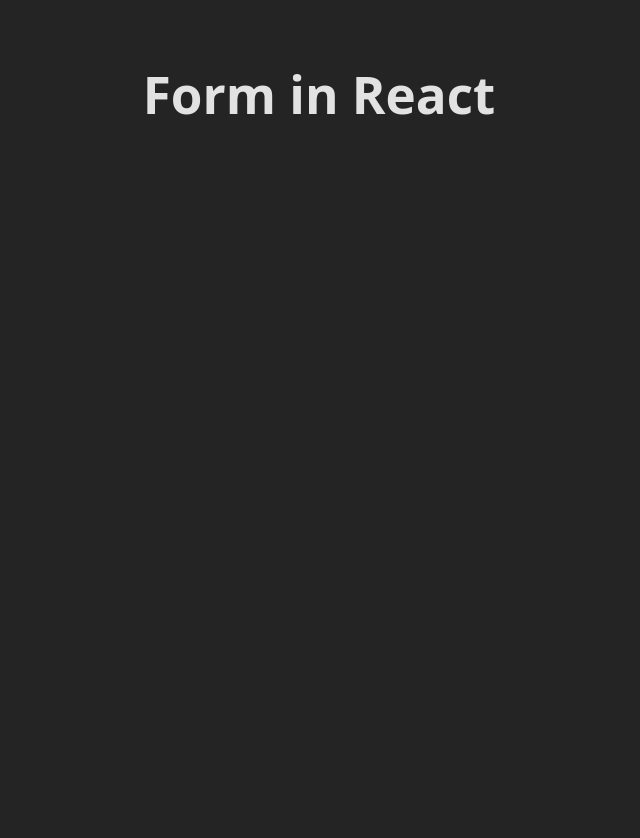
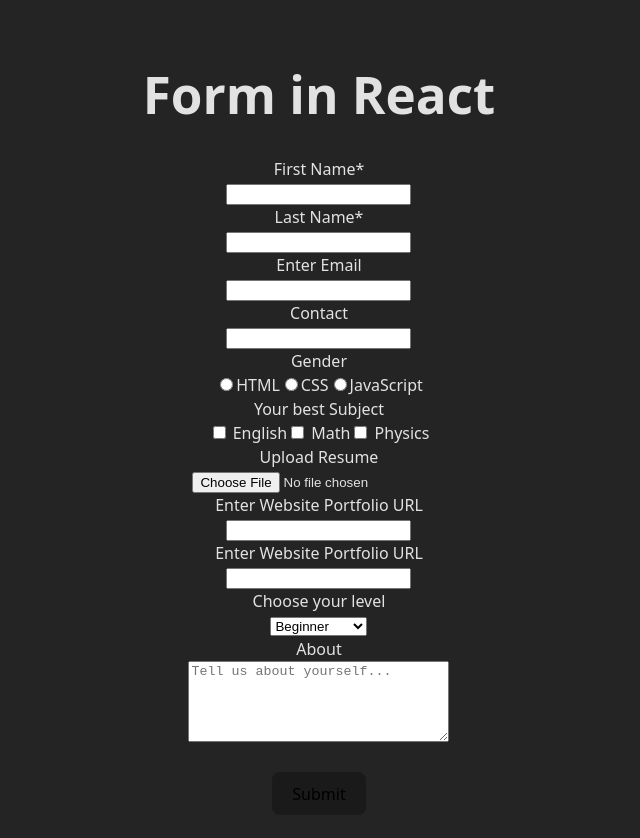
Before and after one commit to frances-joffany-navarro/form-in-react, a React (Vite) app: page / in a window 1280 px wide. Shown: the top 838 px of the page, without its empty margins (321-961 px from the left). Before the commit the page ends 800 px from the top, so only its background shows below. Built offline with nearby package versions, Linux system fonts and the light colour scheme.

Commit message:
added static form of the mockup

```diff
--- a/src/App.jsx
+++ b/src/App.jsx
@@ -1,10 +1,58 @@
 //import { useState } from 'react'
 import './App.css'
 
-export default function App() {
+function App() {
   return (
     <>
       <h1>Form in React</h1>
+      <PersonalInfoForm />
     </>
   )
 }
+
+function PersonalInfoForm() {
+  return (
+    <form>
+      <label>First Name* </label><br />
+      <input type="text" name="firstName" /><br />
+      <label>Last Name* </label><br />
+      <input type="text" name="lastName" /><br />
+      <label>Enter Email </label><br />
+      <input type="email" name="email" /><br />
+      <label>Contact </label><br />
+      <input type="text" name="contact" /><br />
+      <label htmlFor="gender">Gender</label><br />
+      <input type="radio" id="male" name="gender" value="male" />
+      <label htmlFor="male">HTML</label>
+      <input type="radio" id="female" name="gender" value="female" />
+      <label htmlFor="female">CSS</label>
+      <input type="radio" id="other" name="gender" value="other" />
+      <label htmlFor="other">JavaScript</label><br />
+      <label htmlFor="bestSubject">Your best Subject</label><br />
+      <input type="checkbox" id="bestSubject1" name="bestSubject1" value="english" />
+      <label htmlFor="bestSubject1"> English</label>
+      <input type="checkbox" id="bestSubject2" name="bestSubject2" value="math" />
+      <label htmlFor="bestSubject2"> Math</label>
+      <input type="checkbox" id="bestSubject3" name="bestSubject3" value="physics" />
+      <label htmlFor="bestSubject3"> Physics</label><br />
+      <label htmlFor="resumeUpload">Upload Resume</label><br />
+      <input type="file" id='resumeUpload' name="resumeUpload" /><br />
+      <label>Enter Website Portfolio URL </label><br />
+      <input type="url" name="websitePortfolioUrl" /><br />
+      <label htmlFor='websitePortfolioUrl'>Enter Website Portfolio URL </label><br />
+      <input type="url" id='websitePortfolioUrl' name="websitePortfolioUrl" /><br />
+      <label htmlFor="levelLevel">Choose your level</label><br />
+      <select id="level" name="level">
+        <option value="beginner">Beginner</option>
+        <option value="intermediate">Intermediate</option>
+        <option value="advanced">Advanced</option>
+      </select><br />
+      <label htmlFor='about'>About</label><br />
+      <textarea id="about" name="about" rows="5" cols="30" placeholder='Tell us about yourself...'>
+      </textarea><br />
+      <br />
+      <button type="submit">Submit</button>
+    </form>
+  )
+}
+export default App
```
